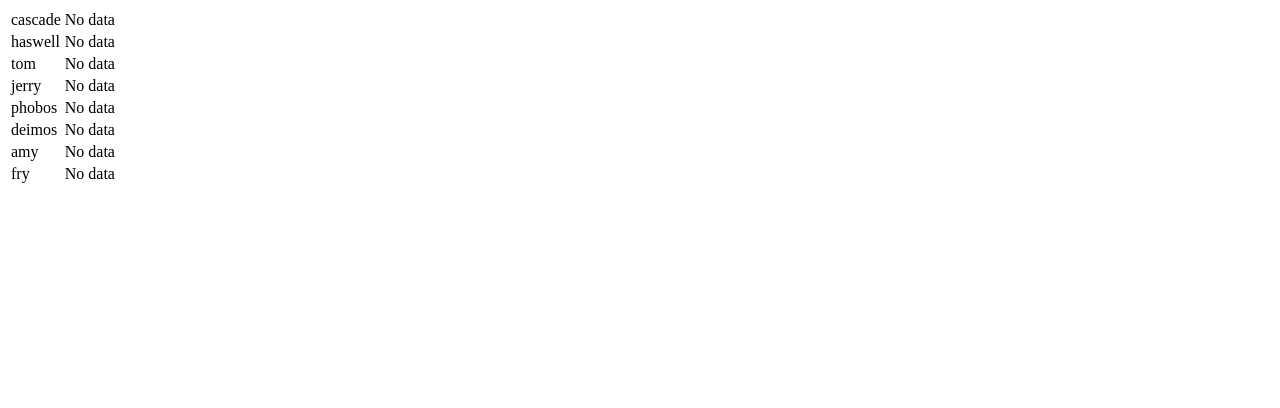
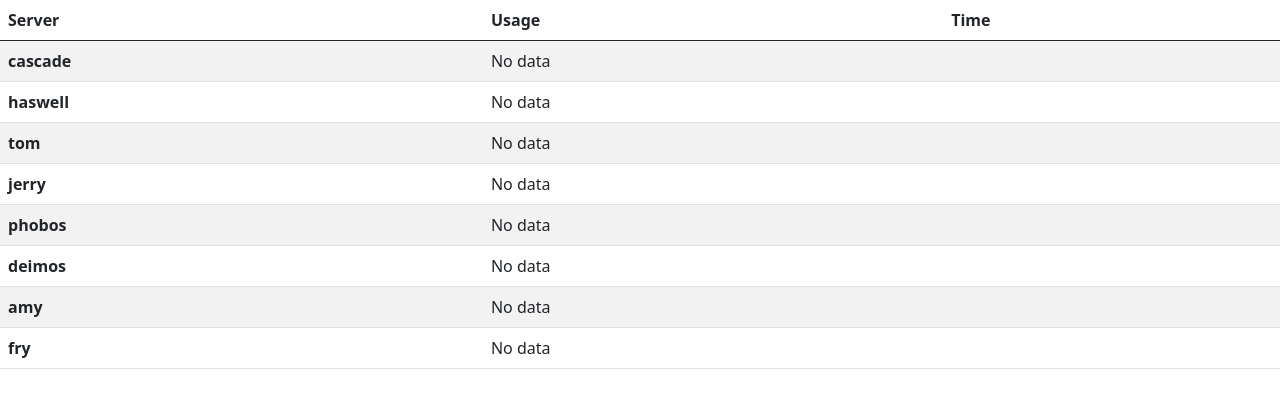
Before and after one commit to tschuelia/juliahaag.de, a Flask app: page /monitoring in a window 1280 px wide. Shown: the top 408 px of the page. Run offline with Flask 2, Linux system fonts and the light colour scheme; some libraries are stand-ins or nearby versions.

Commit message:
beautify cluster monitoring table

```diff
--- a/app.py
+++ b/app.py
@@ -15,9 +15,11 @@ clusters = {
     "fry": ("No data", ""),
 }
 
+
 @app.route("/", methods=["GET"])
 def cv_homepage():
     return render_template('index.html')
+
 
 @app.route("/monitoring", methods=["GET", "POST"])
 def monitor_clusters():
--- a/templates/monitoring.html
+++ b/templates/monitoring.html
@@ -1,11 +1,32 @@
 <!doctype html>
-<title>Hello from Flask</title>
-<table>
+<html lang="en">
+<head>
+    <title>Julia Haag</title>
+
+    <!-- Meta -->
+    <meta charset="utf-8">
+    <meta http-equiv="X-UA-Compatible" content="IE=edge">
+    <meta name="viewport" content="width=device-width, initial-scale=1.0">
+    <!-- Global CSS -->
+    <link rel="stylesheet" href="{{ url_for('static', filename='plugins/bootstrap/css/bootstrap.min.css') }}">
+</head>
+<title>Cluster Monitoring</title>
+<meta http-equiv="refresh" content="60">
+<table class="table table-striped">
+<thead>
+<tr>
+  <th scope="col">Server</th>
+  <th scope="col">Usage</th>
+  <th scope="col">Time</th>
+</tr>
+</thead>
+<tbody>
 {% for cluster, (info, time) in clusters.items() %}
      <tr>
-        <td>{{ cluster }}</td>
-         <td>{{ info }}</td>
-         <td>{{ time }}</td>
+        <th scope="row">{{ cluster }}</th>
+        <td>{{ info }}</td>
+        <td>{{ time }}</td>
     </tr>
  {% endfor %}
+ </tbody>
 </table>
```
